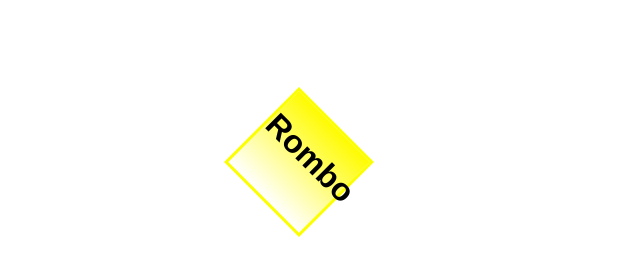
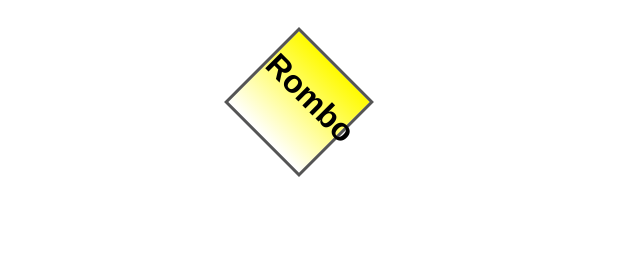
Before and after one commit to LuisDavidFajardoH/HTMLGIT, a plain HTML site: page Quiz-01/index.html in a window 1280 px wide. Shown: the part 671-946 px from the top of the page, without its empty margins (341-981 px from the left). After the commit the page ends 886 px from the top, so only its background shows below. Drawn offline with Linux system fonts and the light colour scheme.

Commit message:
[Quiz-01]

```diff
--- a/Quiz-01/styles.css
+++ b/Quiz-01/styles.css
@@ -28,17 +28,15 @@
 }
 
 .Rombo{
-    width: 100px;
-     height: 100px;
-     border: 3px solid #fbff00;
+
      background: linear-gradient(to bottom, rgb(255, 251, 0), white);
-     -webkit-transform: rotate(45deg);
-     -moz-transform: rotate(45deg);
-     -ms-transform: rotate(45deg);
-     -o-transform: rotate(45deg);
-     transform: rotate(45deg);
-     margin: 60px;
+     width: 100px;
+    height: 100px;
+    border: 3px solid #555;
+    transform: rotate(45deg);
 }
+
+
 
 .Orden{
 
```
Also changed, not shown: Quiz-01/index.html (+1 -0 lines).
